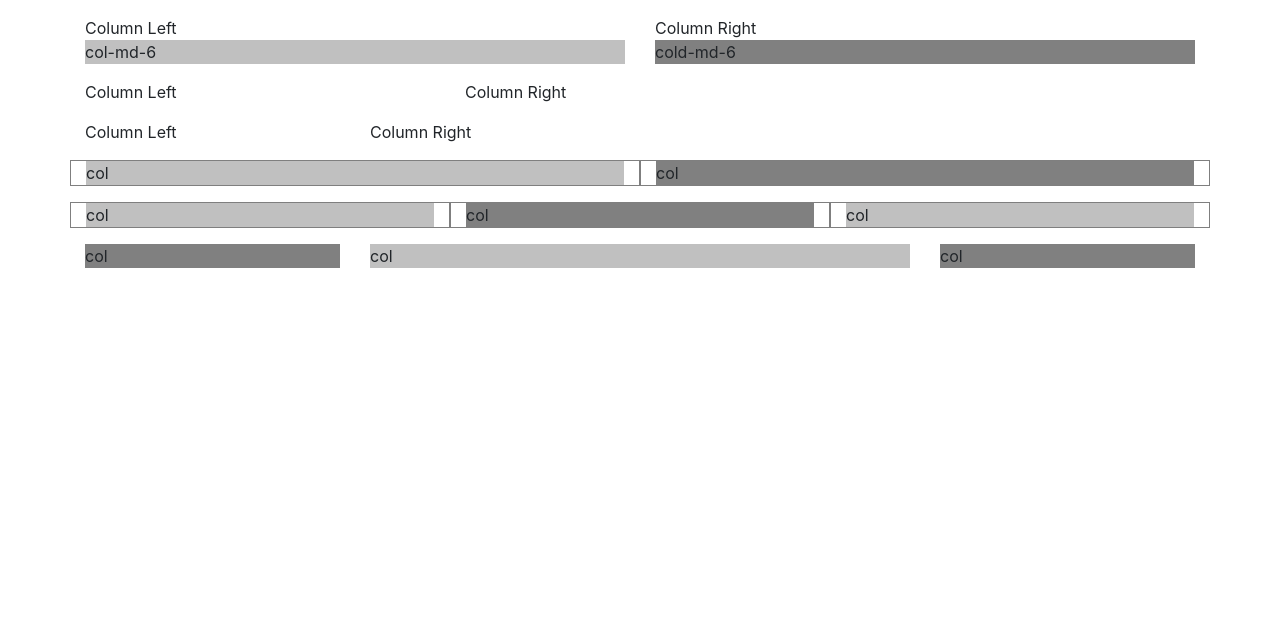
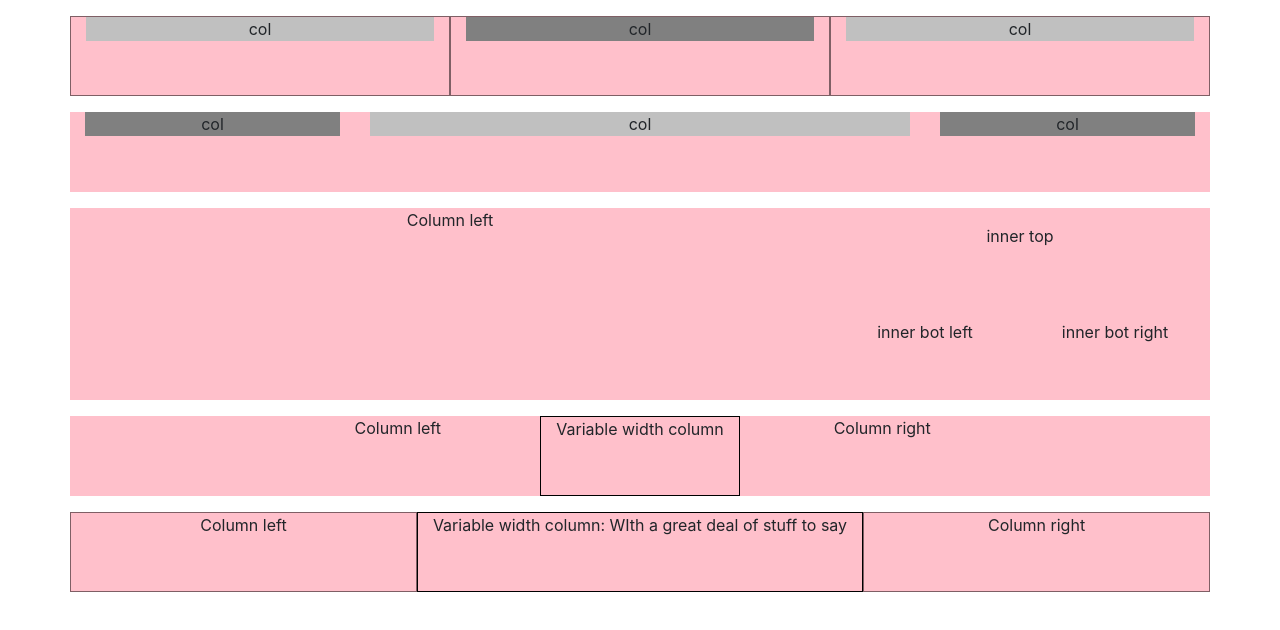
Before and after one commit to stephanedreyfus/bootstrapPlay, a website: page index.html in a window 1280 px wide. Drawn offline with nearby package versions, Linux system fonts and the light colour scheme.

Commit message:
Tweak css for visibility.

```diff
--- a/index.css
+++ b/index.css
@@ -1,5 +1,5 @@
 .container {
-    align-content: center;
+    text-align: center;
 }
 
 .col {
@@ -8,6 +8,8 @@
 
 .row {
     margin-top: 1em;
+    background: pink;
+    min-height: 5rem;
 }
 
 .inner {
@@ -19,3 +21,7 @@
     background: gray;
     padding: 0.7 em;
 }
+
+.variable {
+    border: 1px solid black;
+}
--- a/index.html
+++ b/index.html
@@ -11,38 +11,6 @@
 </head>
 <body>
   <div class="container">
-    <!--Row with two equal columns-->
-    <div class="row">
-      <div class="col-md-6 block">Column Left
-        <div class="inner">col-md-6</div>
-      </div>
-      <div class="col-md-6 block">Column Right
-        <div class="inner-alt">cold-md-6</div>
-      </div>
-    </div>
-
-    <!-- Row with two columns divided in a 1:2 ratio -->
-    <div class="row">
-      <div class="col-md-4 block">Column Left</div>
-      <div class="col-md-8 block">Column Right</div>
-    </div>
-
-    <!-- Row with two columns in 2:3 ratio -->
-    <div class="row">
-      <div class="col-md-3 block">Column Left</div>
-      <div class="col-md-9 block">Column Right</div>
-    </div>
-
-    <!-- Row with two equal columns -->
-    <div class="row">
-      <div class="col">
-        <div class="inner">col</div>
-      </div>
-      <div class="col">
-        <div class="inner-alt">col</div>
-      </div>
-    </div>
-
     <!-- Row with three equal columns -->
     <div class="row">
       <div class="col">
@@ -69,6 +37,37 @@
     </div>
   </div>
 
+  <!-- Great nesting example -->
+  <div class="container">
+      <div class="row">
+          <div class="col-sm-8">Column left</div>
+          <div class="col-sm-4">
+              <!--Column right with nested rows and columns-->
+              <div class="row">
+                  <div class="col-12">inner top</div>
+              </div>
+              <div class="row">
+                  <div class="col-6">inner bot left</div>
+                  <div class="col-6">inner bot right</div>
+              </div>
+          </div>
+      </div>
+  </div>
+
+  <!-- Breakpoint example -->
+  <div class="container">
+      <div class="row justify-content-md-center">
+          <div class="col-md-3">Column left</div>
+          <div class="col-md-auto variable">Variable width column</div>
+          <div class="col-md-3">Column right</div>
+      </div>
+      <div class="row">
+          <div class="col">Column left</div>
+          <div class="col-auto variable">Variable width column: WIth a great deal of stuff to say</div>
+          <div class="col">Column right</div>
+      </div>
+  </div>
+
   <!-- JS files: jQuery first, then Popper.js, then Bootstrap JS -->
   <script src="https://code.jquery.com/jquery-3.3.1.slim.min.js" integrity="sha384-q8i/X+965DzO0rT7abK41JStQIAqVgRVzpbzo5smXKp4YfRvH+8abtTE1Pi6jizo" crossorigin="anonymous"></script>
   <script src="https://cdnjs.cloudflare.com/ajax/libs/popper.js/1.14.7/umd/popper.min.js" integrity="sha384-UO2eT0CpHqdSJQ6hJty5KVphtPhzWj9WO1clHTMGa3JDZwrnQq4sF86dIHNDz0W1" crossorigin="anonymous"></script>
```
